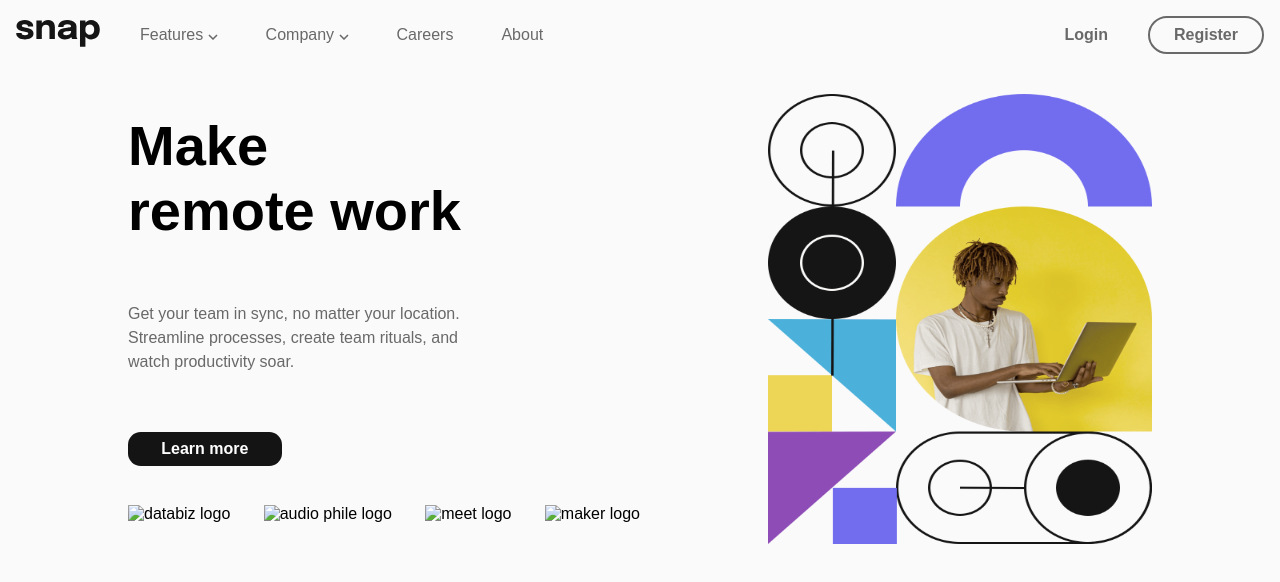
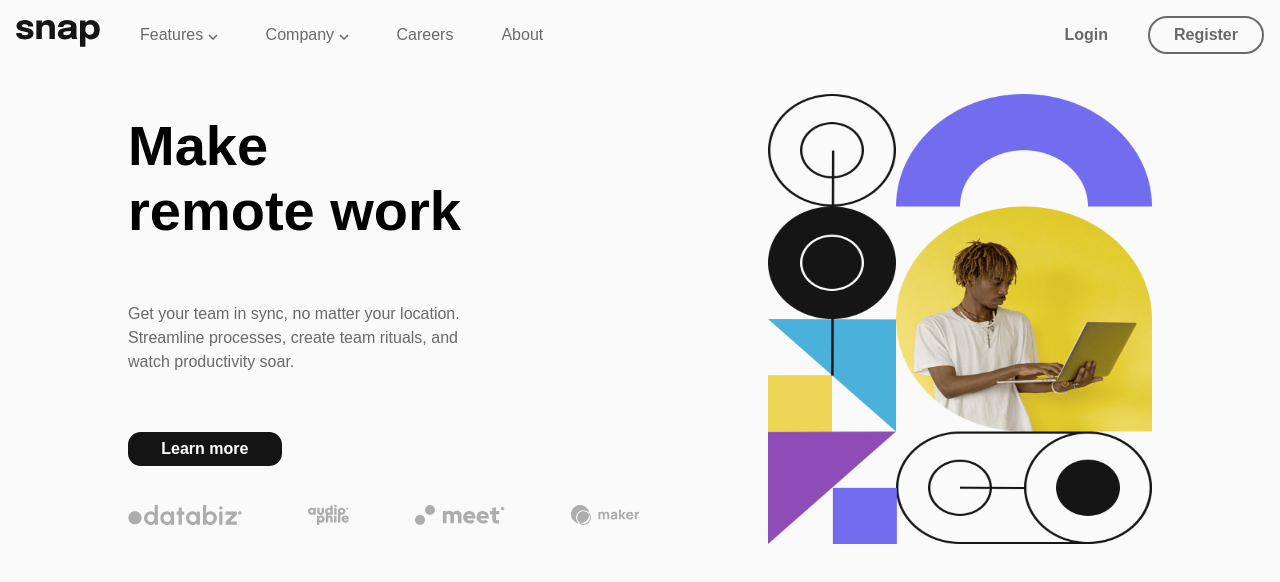
Before and after one commit to susankanana/Snap-Challenge, a plain HTML site: page index.html in a window 1280 px wide. Drawn offline with Linux system fonts and the light colour scheme; the site is published under a folder, as on GitHub Pages, so addresses that start at the root find nothing.

Commit message:
removed slashes

```diff
--- a/index.html
+++ b/index.html
@@ -58,10 +58,10 @@
       </div>
       <button>Learn more</button>
       <div class="logos">
-        <img src="/images/client-databiz.svg" alt="databiz logo">
-        <img src="/images/client-audiophile.svg" alt="audio phile logo">
-        <img src="/images/client-meet.svg" alt="meet logo">
-        <img src="/images/client-maker.svg" alt="maker logo">
+        <img src="images/client-databiz.svg" alt="databiz logo">
+        <img src="images/client-audiophile.svg" alt="audio phile logo">
+        <img src="images/client-meet.svg" alt="meet logo">
+        <img src="images/client-maker.svg" alt="maker logo">
       </div>
       </div>
 
```
